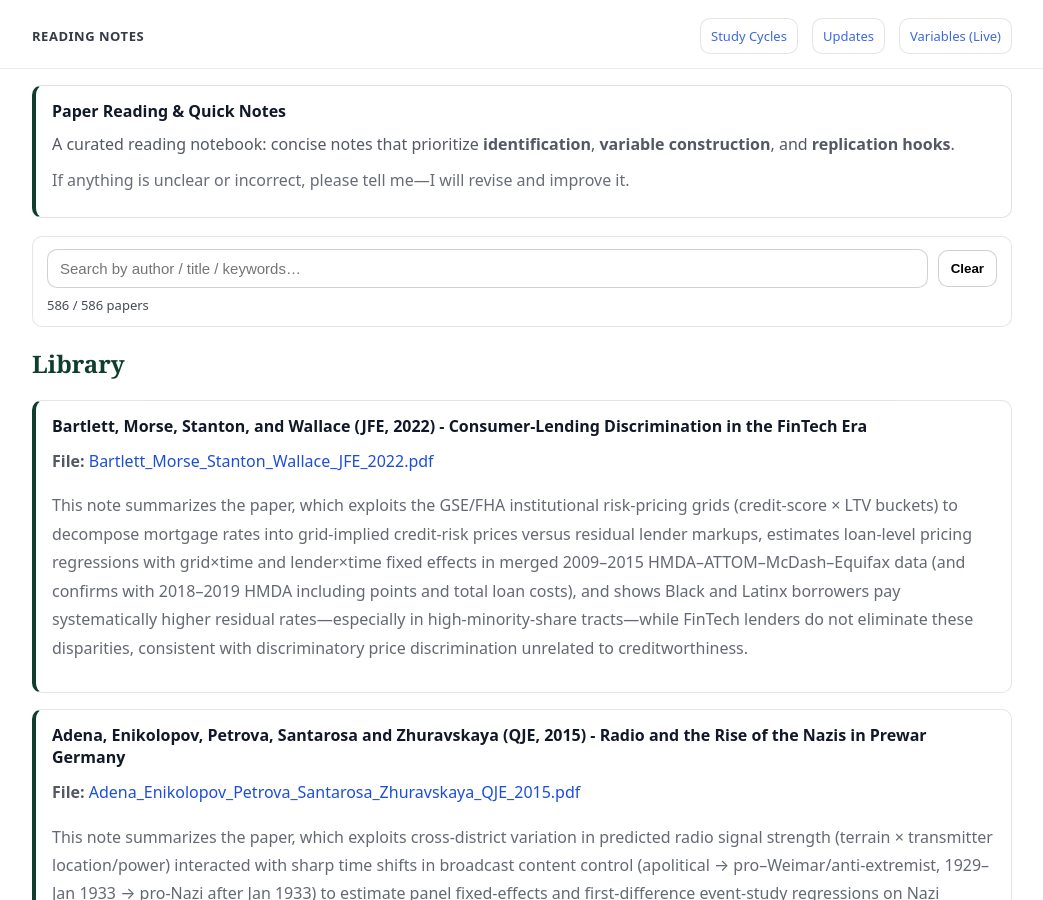
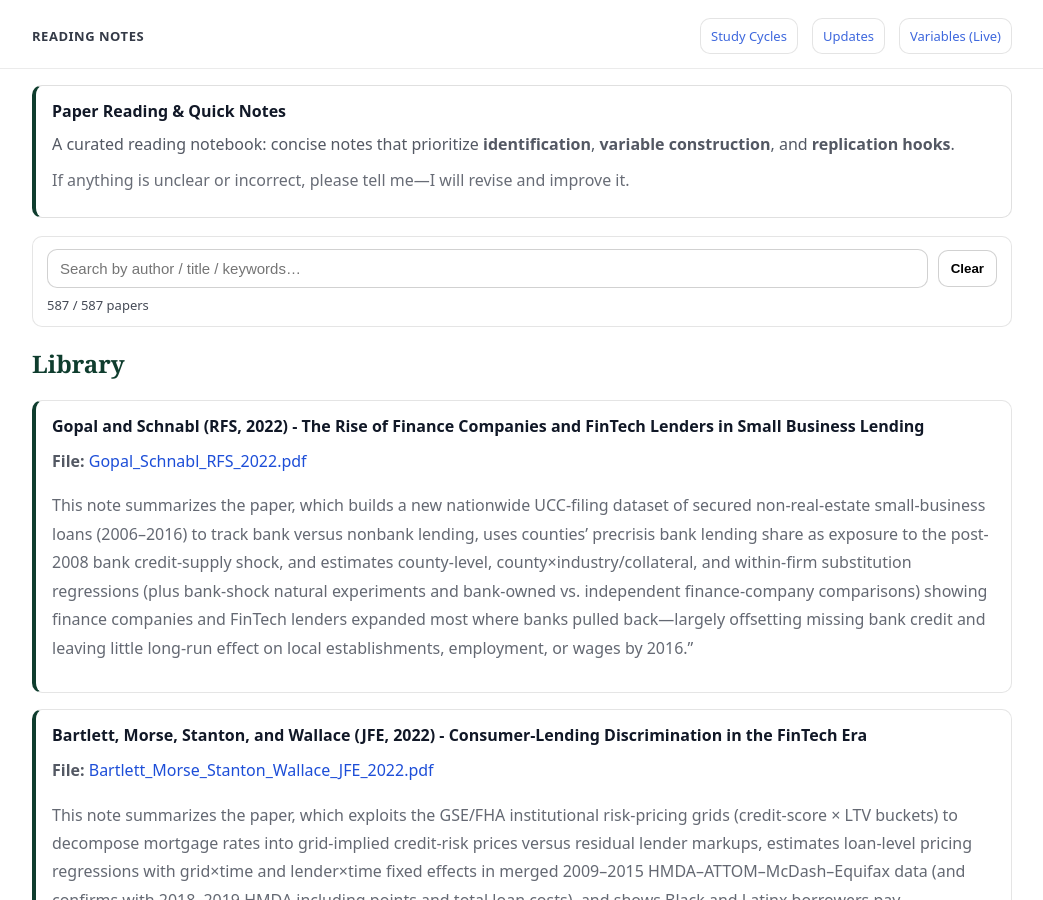
Before and after one commit to yaxinzn/study-archive, a Jekyll site: the page built from reading/index.md, in a window 1280 px wide and 900 px high. Shown: the whole window, without its empty margins (118-1161 px from the left). Built offline with Jekyll 4.4.1, drawn with Linux system fonts in a browser that asks for light colours.

Commit message:
Reading: add/update Gopal_Schnabl_RFS_2022.pdf

```diff
--- a/_data/reading.yml
+++ b/_data/reading.yml
@@ -1,3 +1,7 @@
+- title: "Gopal and Schnabl (RFS, 2022) - The Rise of Finance Companies and FinTech Lenders in Small Business Lending"
+  file: "Gopal_Schnabl_RFS_2022.pdf"
+  desc: "This note summarizes the paper, which builds a new nationwide UCC-filing dataset of secured non-real-estate small-business loans (2006–2016) to track bank versus nonbank lending, uses counties’ precrisis bank lending share as exposure to the post-2008 bank credit-supply shock, and estimates county-level, county×industry/collateral, and within-firm substitution regressions (plus bank-shock natural experiments and bank-owned vs. independent finance-company comparisons) showing finance companies and FinTech lenders expanded most where banks pulled back—largely offsetting missing bank credit and leaving little long-run effect on local establishments, employment, or wages by 2016.”"
+
 - title: "Bartlett, Morse, Stanton, and Wallace (JFE, 2022) - Consumer-Lending Discrimination in the FinTech Era"
   file: "Bartlett_Morse_Stanton_Wallace_JFE_2022.pdf"
   desc: "This note summarizes the paper, which exploits the GSE/FHA institutional risk-pricing grids (credit-score × LTV buckets) to decompose mortgage rates into grid-implied credit-risk prices versus residual lender markups, estimates loan-level pricing regressions with grid×time and lender×time fixed effects in merged 2009–2015 HMDA–ATTOM–McDash–Equifax data (and confirms with 2018–2019 HMDA including points and total loan costs), and shows Black and Latinx borrowers pay systematically higher residual rates—especially in high-minority-share tracts—while FinTech lenders do not eliminate these disparities, consistent with discriminatory price discrimination unrelated to creditworthiness."
```
Also changed, not shown: 1 other file.
